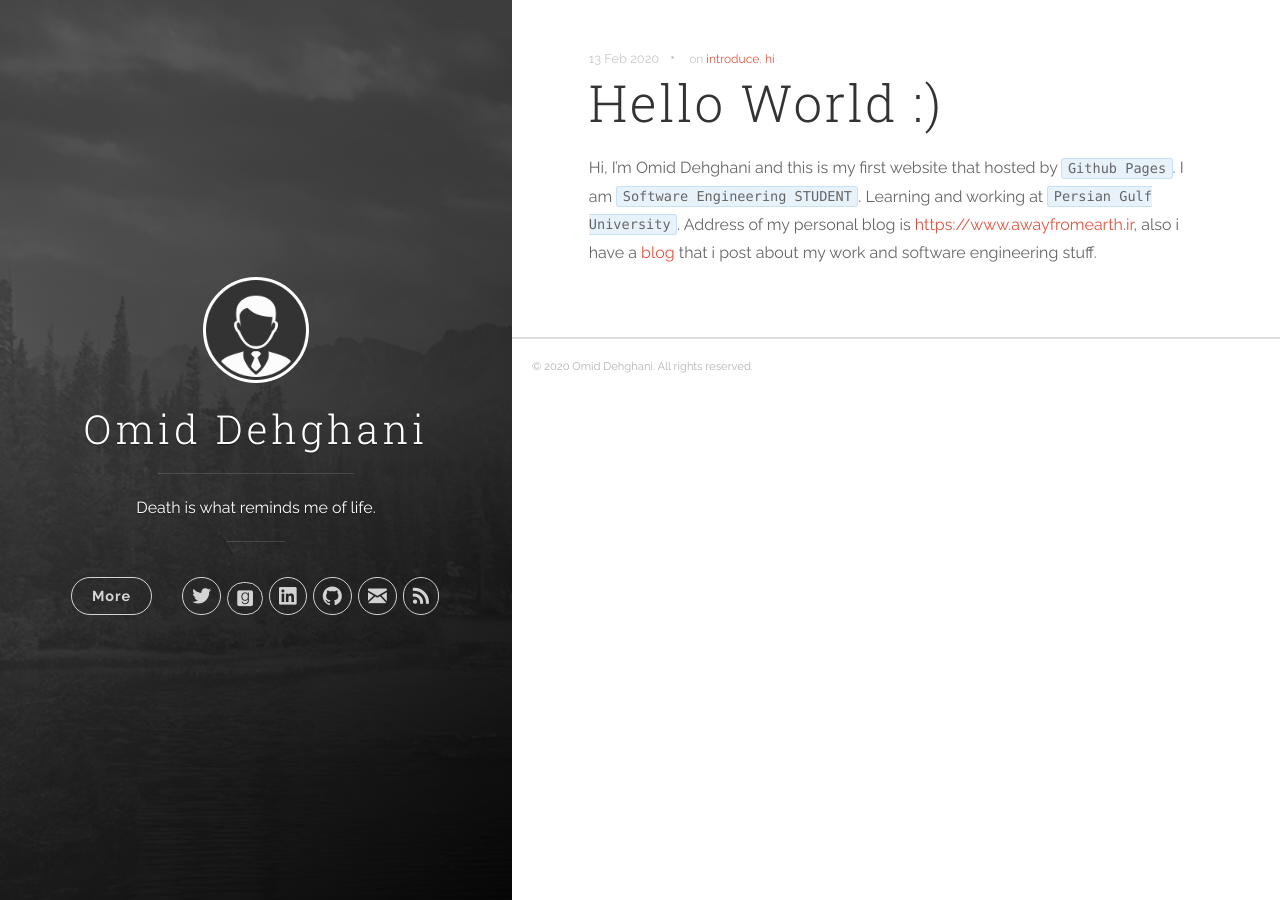
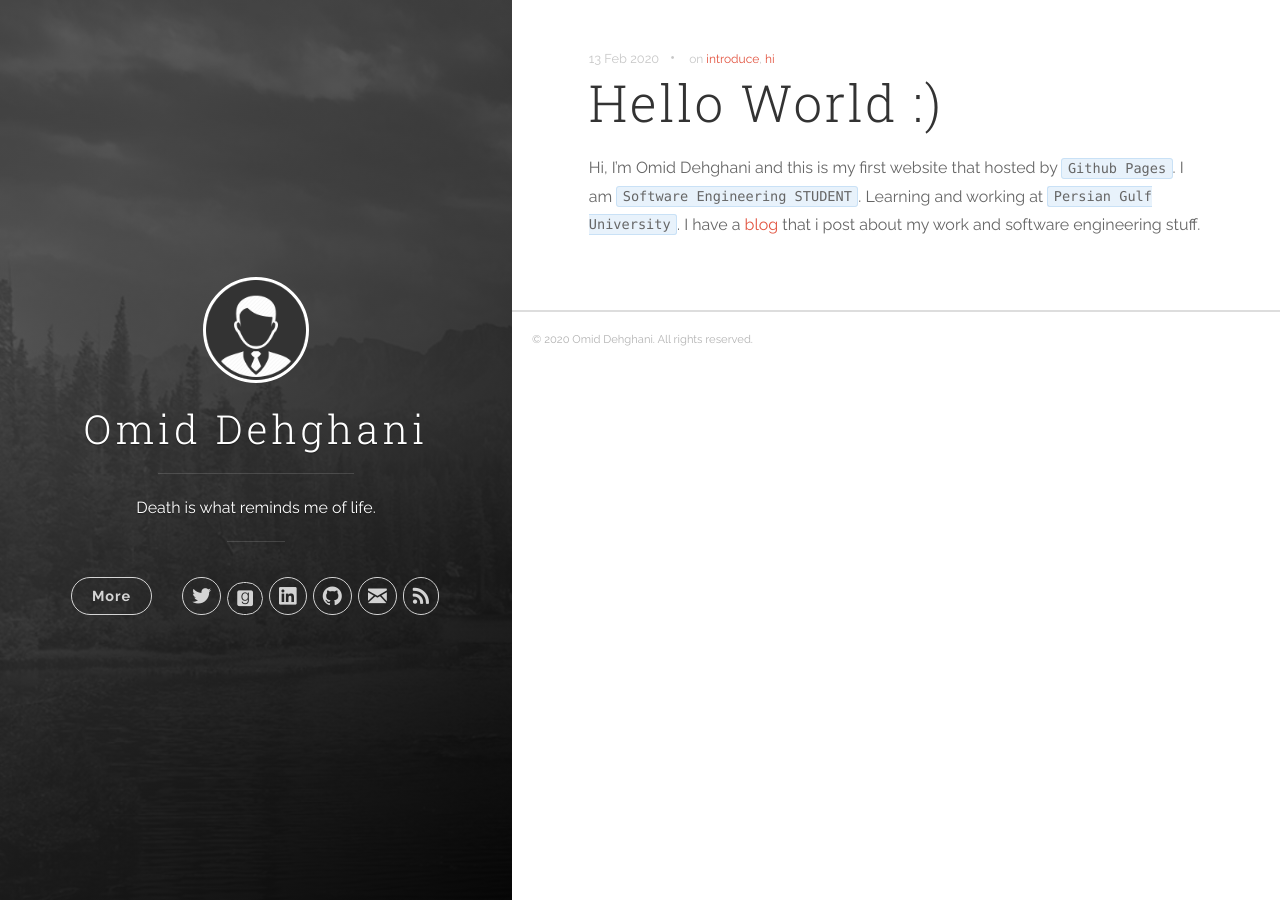
Before and after one commit to guftall/dehghaniomid.github.io, a Jekyll site: the page built from _posts/2020-02-13-hello-world.markdown, in a window 1280 px wide. Built offline with Jekyll 4.4.1, drawn with Linux system fonts in a browser that asks for light colours; nearby versions of some CDN libraries.

Commit message:
fix typo

```diff
--- a/_posts/2020-02-13-hello-world.markdown
+++ b/_posts/2020-02-13-hello-world.markdown
@@ -6,4 +6,4 @@ tags: [introduce,hi]
 ---
 Hi, I'm Omid Dehghani and this is my first website that hosted by `Github Pages`.
 I am `Software Engineering STUDENT`. Learning and working at `Persian Gulf University`.
-Address of my personal blog is [https://www.awayfromearth.ir](https://www.awayfromearth.ir), also i have a [blog](https://www.guftall.ir) that i post about my work and software engineering stuff.
+I have a [blog](https://www.guftall.ir) that i post about my work and software engineering stuff.
```
